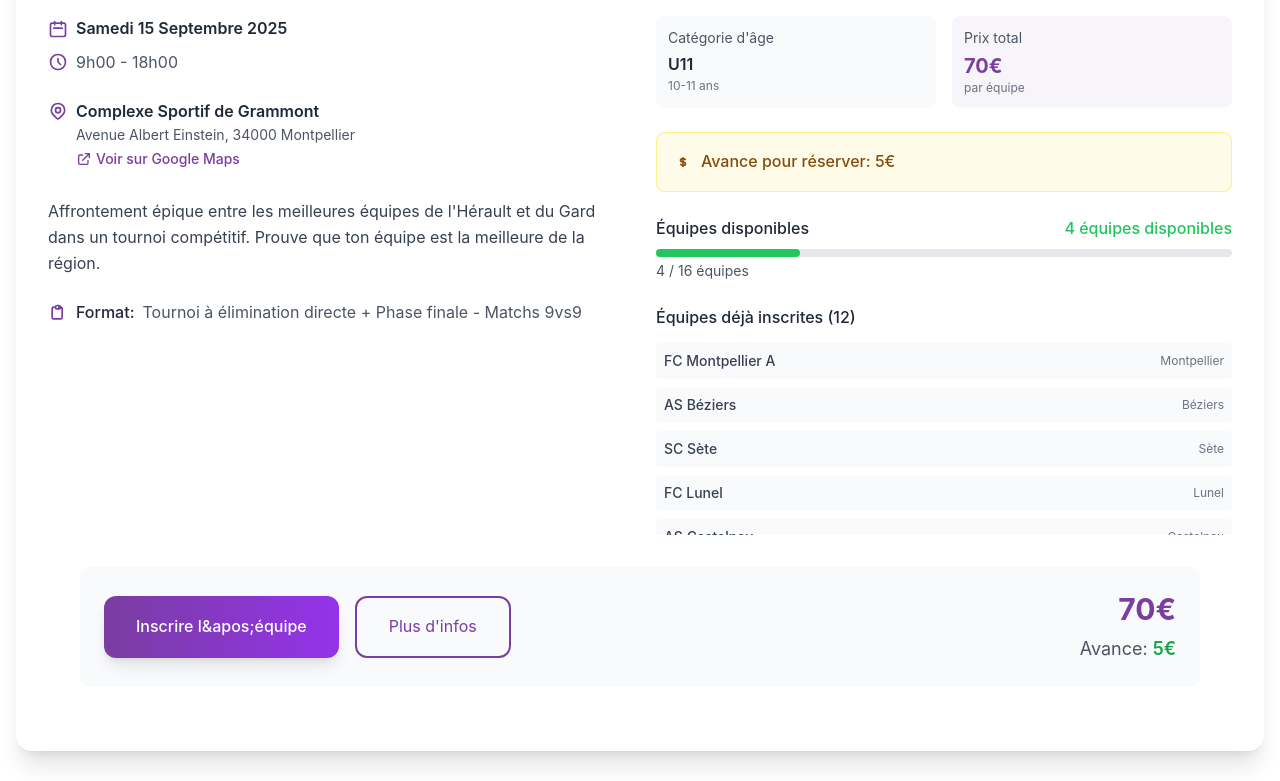
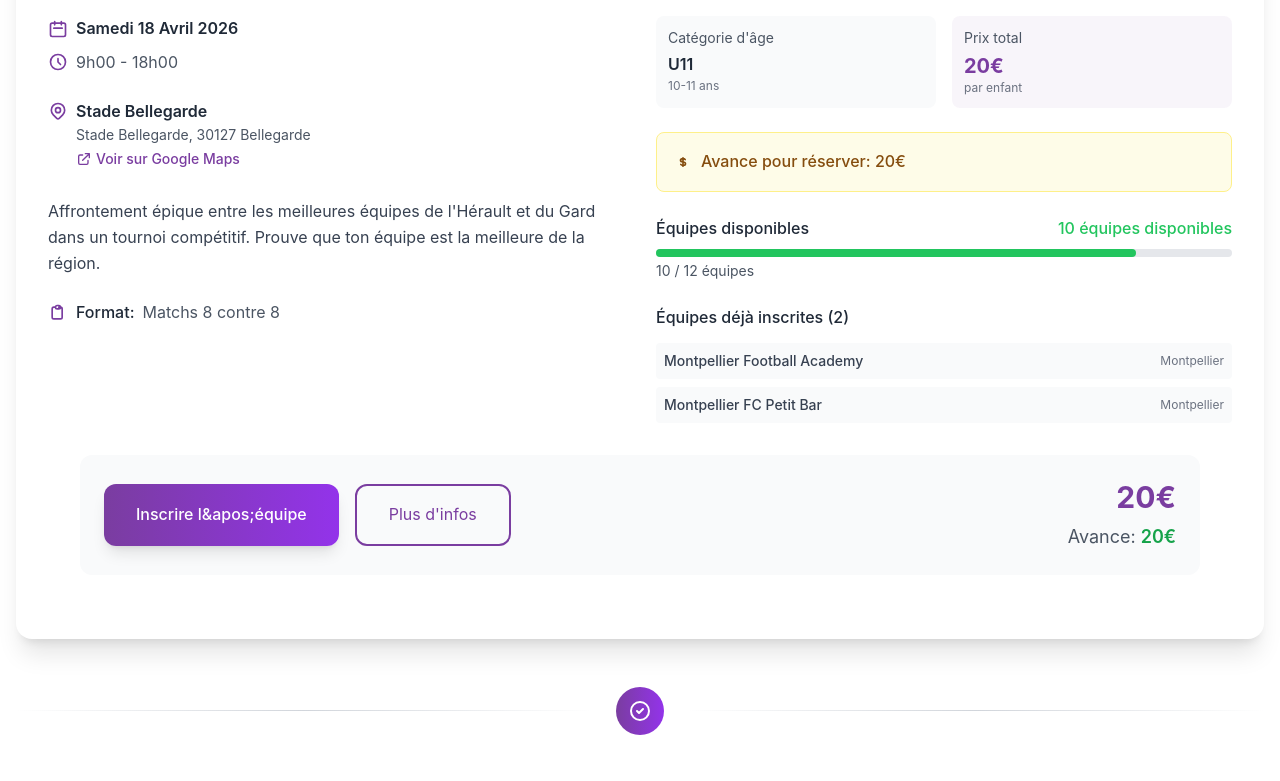
Before and after one commit to Rafikellou/mfr, a Next.js app: page /tournois in a window 1280 px wide. Shown: the part 1200-1981 px from the top of the page. Built offline with nearby package versions, Linux system fonts and the light colour scheme.

Commit message:
Update Tournoi Hérault vs Gard with new details: date, location, pricing, and registered teams

```diff
--- a/src/app/tournois/page.tsx
+++ b/src/app/tournois/page.tsx
@@ -9,38 +9,28 @@ const tournamentsData = [
     id: 2,
     type: 'tournoi',
     title: 'Tournoi Hérault vs Gard',
-    date: '2025-09-15',
-    dateFormatted: 'Samedi 15 Septembre 2025',
+    date: '2026-04-18',
+    dateFormatted: 'Samedi 18 Avril 2026',
     time: '9h00 - 18h00',
-    city: 'Montpellier',
-    venue: 'Complexe Sportif de Grammont',
-    venueAddress: 'Avenue Albert Einstein, 34000 Montpellier',
-    googleMapsLink: 'https://maps.google.com/?q=Complexe+Sportif+Grammont+Montpellier',
+    city: 'Bellegarde',
+    venue: 'Stade Bellegarde',
+    venueAddress: 'Stade Bellegarde, 30127 Bellegarde',
+    googleMapsLink: 'https://share.google/tM90p3LguaG8aVINx',
     category: 'u11',
     categoryLabel: 'U11',
     ageRange: '10-11 ans',
-    teamsTotal: 16,
-    teamsLeft: 4,
-    price: '70€',
-    priceType: 'par équipe',
-    advancePayment: '5€',
+    teamsTotal: 12,
+    teamsLeft: 10,
+    price: '20€',
+    priceType: 'par enfant',
+    advancePayment: '20€',
     image: '/tournoi-photo.jpg',
-    status: 'last-places',
+    status: 'open',
     description: 'Affrontement épique entre les meilleures équipes de l\'Hérault et du Gard dans un tournoi compétitif. Prouve que ton équipe est la meilleure de la région.',
-    format: 'Tournoi à élimination directe + Phase finale - Matchs 9vs9',
+    format: 'Matchs 8 contre 8',
     registeredTeams: [
-      { name: 'FC Montpellier A', city: 'Montpellier' },
-      { name: 'AS Béziers', city: 'Béziers' },
-      { name: 'SC Sète', city: 'Sète' },
-      { name: 'FC Lunel', city: 'Lunel' },
-      { name: 'AS Castelnau', city: 'Castelnau' },
-      { name: 'FC Frontignan', city: 'Frontignan' },
-      { name: 'US Mauguio', city: 'Mauguio' },
-      { name: 'ES Paillade', city: 'Montpellier' },
-      { name: 'FC Nîmes A', city: 'Nîmes' },
-      { name: 'AS Alès', city: 'Alès' },
-      { name: 'US Bagnols', city: 'Bagnols' },
-      { name: 'FC Beaucaire', city: 'Beaucaire' }
+      { name: 'Montpellier Football Academy', city: 'Montpellier' },
+      { name: 'Montpellier FC Petit Bar', city: 'Montpellier' }
     ]
   },
   {
```
